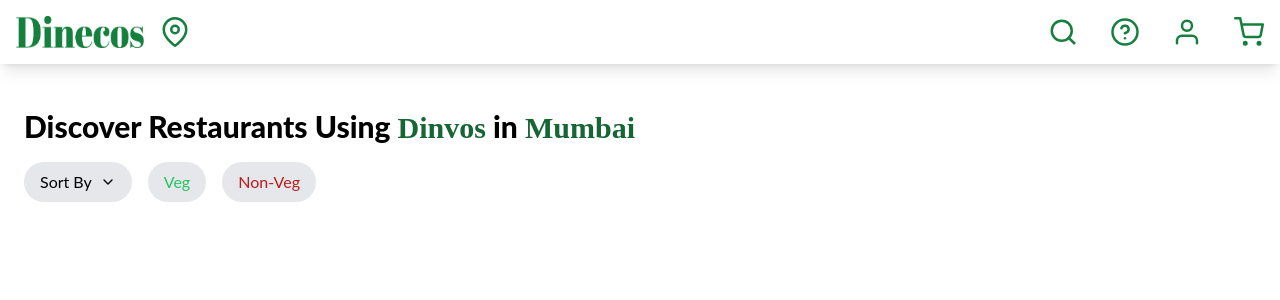
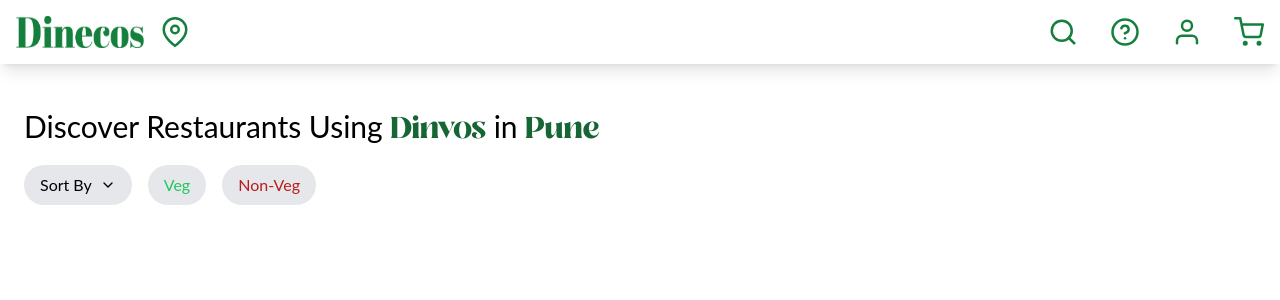
Before and after one commit to yashtz/Dineco, a React (Create React App) app in the folder frontend/: page / in a window 1280 px wide. Shown: the top 300 px of the page. Built offline with nearby package versions, Linux system fonts and the light colour scheme.

Commit message:
put in the losta masta font

```diff
--- a/frontend/src/pages/Home.jsx
+++ b/frontend/src/pages/Home.jsx
@@ -37,8 +37,8 @@
   return (
     <div className="min-h-screen flex flex-col">
     <div className="container mt-5 mx-auto px-4 md:px-6 py-6">
-      <h1 className="text-2xl md:text-3xl font-lato font-extrabold mb-4">
-        Discover Restaurants Using <span className="text-green-800 font-abril">Dinvos</span> in <span className="text-green-800 font-abril">Mumbai</span>
+      <h1 className="text-2xl md:text-3xl font-lato mb-4">
+        Discover Restaurants Using <span className="text-green-800 font-losta">Dinvos</span> in <span className="text-green-800 font-losta">Pune</span>
       </h1>
       <div className="flex space-x-4 mb-4">
         <div className="relative">
--- a/frontend/src/tailwind.css
+++ b/frontend/src/tailwind.css
@@ -1,5 +1,13 @@
 @tailwind base;
 @tailwind components;
 @tailwind utilities;
+
 @import url('https://fonts.googleapis.com/css2?family=Abril+Fatface&display=swap');
 @import url('https://fonts.googleapis.com/css2?family=Lato&display=swap');
+
+@font-face {
+    font-family: 'LostaMasta';
+    src: url('./assets/fonts/LostaMasta-Medium.ttf') format('truetype'); /* Adjust the path if necessary */
+    font-weight: normal;
+    font-style: normal;
+}
--- a/frontend/tailwind.config.js
+++ b/frontend/tailwind.config.js
@@ -5,9 +5,10 @@
     extend: {
       fontFamily: {
         abril: ['Abril Fatface', 'serif'],
-        lato: ['Lato', 'sans-serif']
+        lato: ['Lato', 'sans-serif'],
+        losta: ['LostaMasta', 'sans-serif'],
       },
     },
   },
   plugins: [],
-}
+};
```
